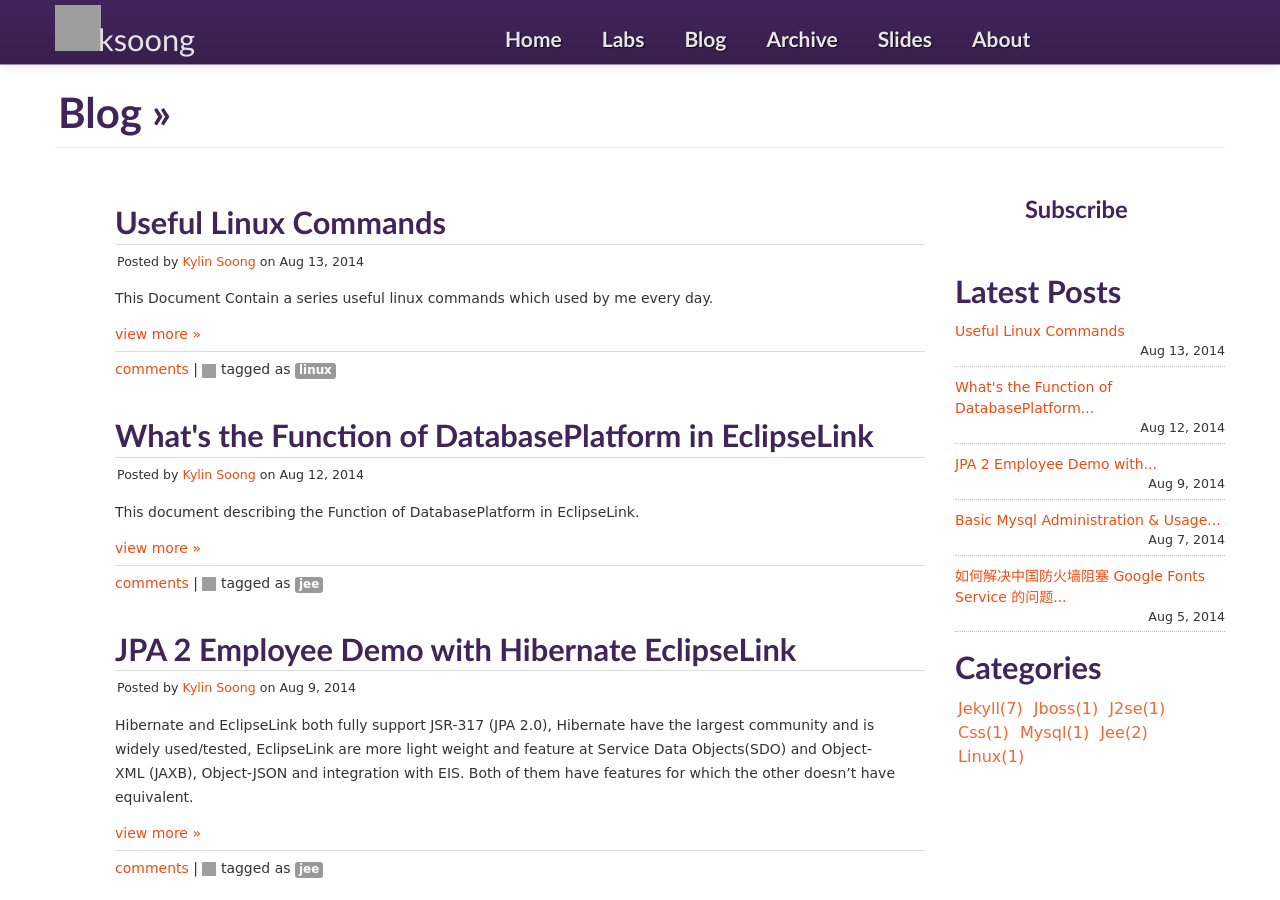
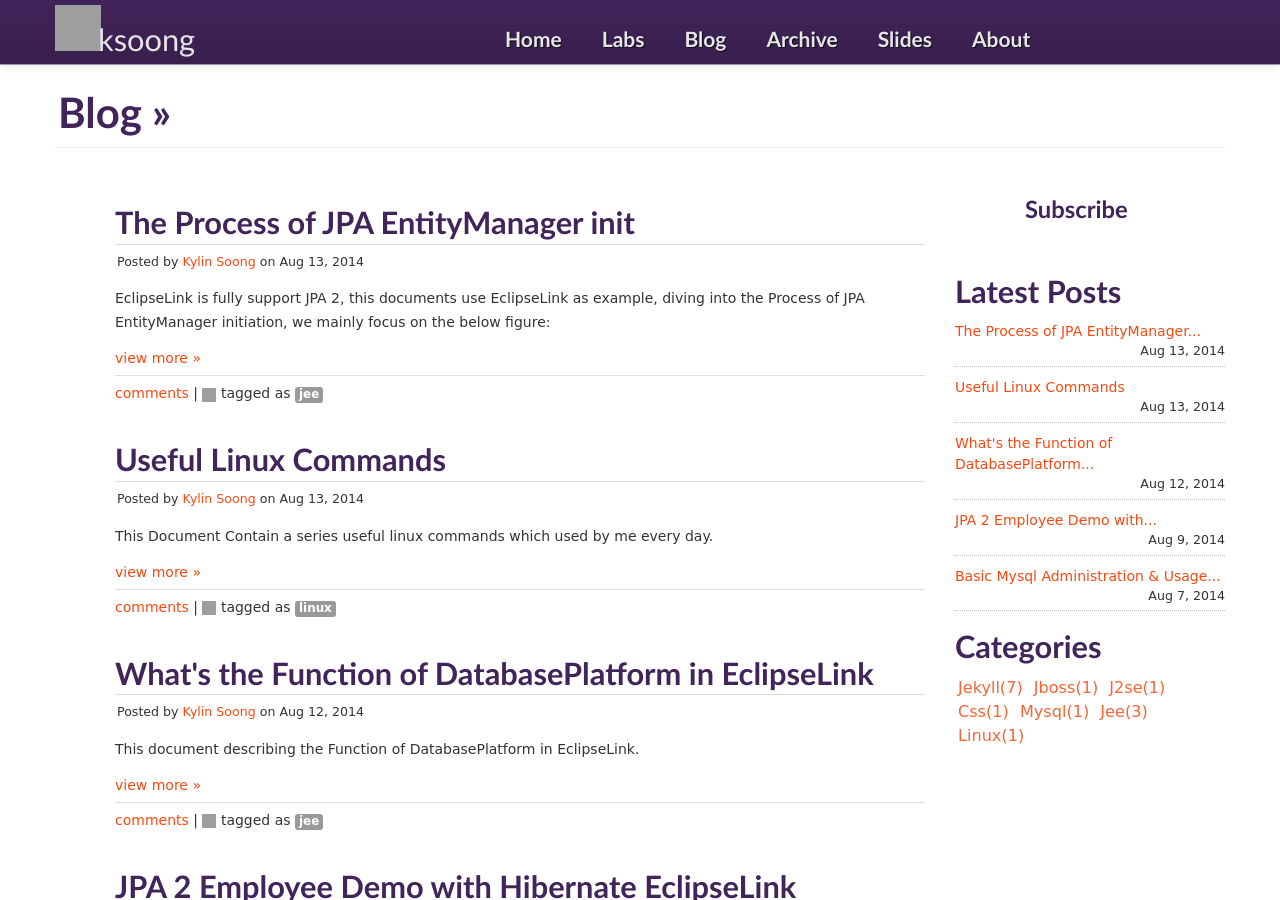
Before and after one commit to kylinsoong/kylinsoong.github.io, a Jekyll site: the page built from blog/index.html, in a window 1280 px wide and 900 px high. Built offline with Jekyll 4.4.1, drawn with Linux system fonts in a browser that asks for light colours; the list of posts is cut into pages by our own code; comment, search, counter and statistics services are not loaded; some of the changed text lies outside the part shown; grey boxes are pictures that could not be loaded.

Commit message:
add entitymanager init post

```diff
--- a/_drafts/2014-08-12-the-process-of-entitymanager-init.md
+++ b/_posts/2014-08-12-the-process-of-entitymanager-init.md
@@ -6,6 +6,11 @@ categories: jee
 author: Kylin Soong
 duoshuoid: ksoong2014081202
 ---
+
+EclipseLink is fully support JPA 2, this documents use EclipseLink as example, diving into the Process of JPA EntityManager initiation, we mainly focus on the below figure:
+
+
+![architecture]({{ site.baseurl }}/assets/blog/entityManager-init.png)
 
 * getAbstractSession()
 
```
Also changed, not shown: other parts of _posts/2014-08-12-the-process-of-entitymanager-init.md (+1 -1 lines), assets/blog/entityManager-init.png (added).
